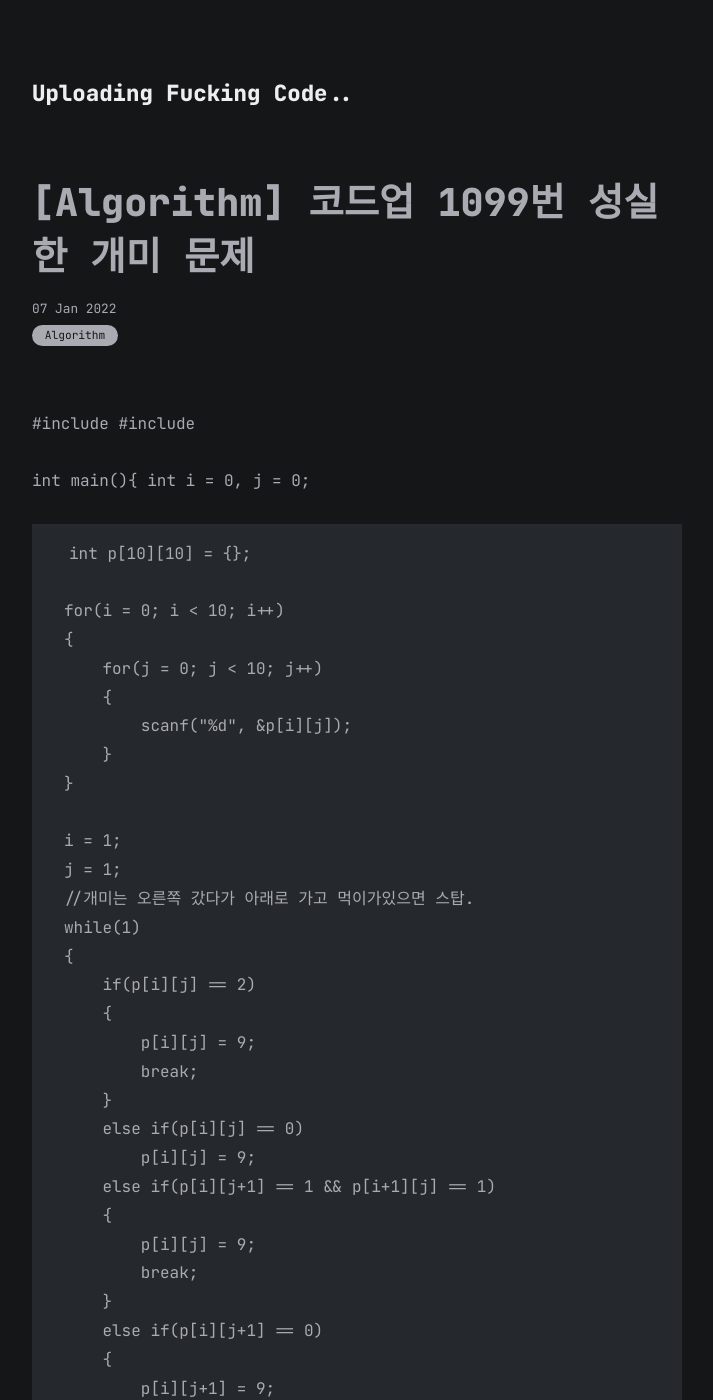
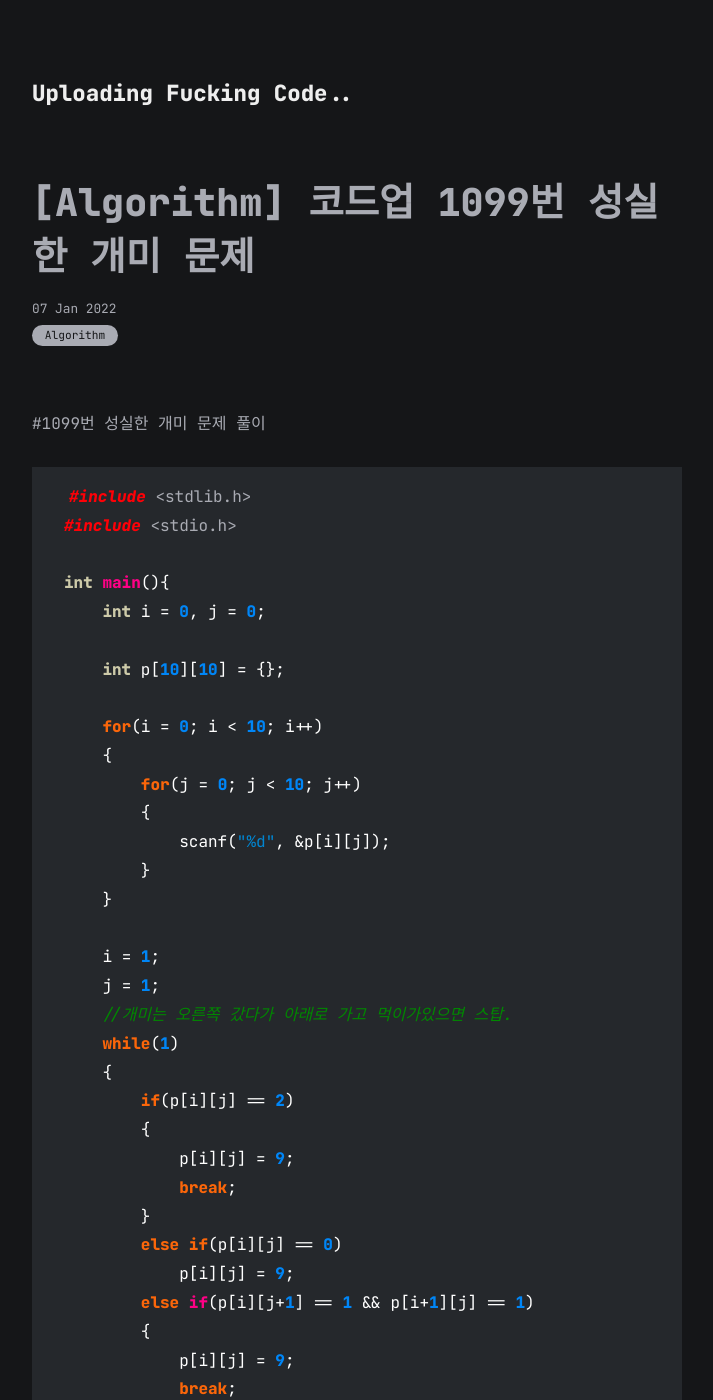
Before and after one commit to yj76461/yj76461.github.io, a Jekyll site: the page built from all_collections/_posts/2022-01-07-codeUp-1099.md, in a window 1280 px wide and 1400 px high. Shown: the whole window, without its empty margins (283-996 px from the left). Built offline with Jekyll 4.4.1, drawn with Linux system fonts in a browser that asks for light colours; some of the changed text lies outside the part shown.

Commit message:
1099modify

````diff
--- a/all_collections/_posts/2022-01-07-codeUp-1099.md
+++ b/all_collections/_posts/2022-01-07-codeUp-1099.md
@@ -13,7 +13,9 @@ toc_sticky: true
 date: 2022-01-07
 last_modified_at: 2022-01-07
 ---
+#1099번 성실한 개미 문제 풀이
 
+```c++
 #include <stdlib.h>
 #include <stdio.h>
 
@@ -80,3 +82,4 @@ int main(){
 
     return 0;
 }
+```
````
